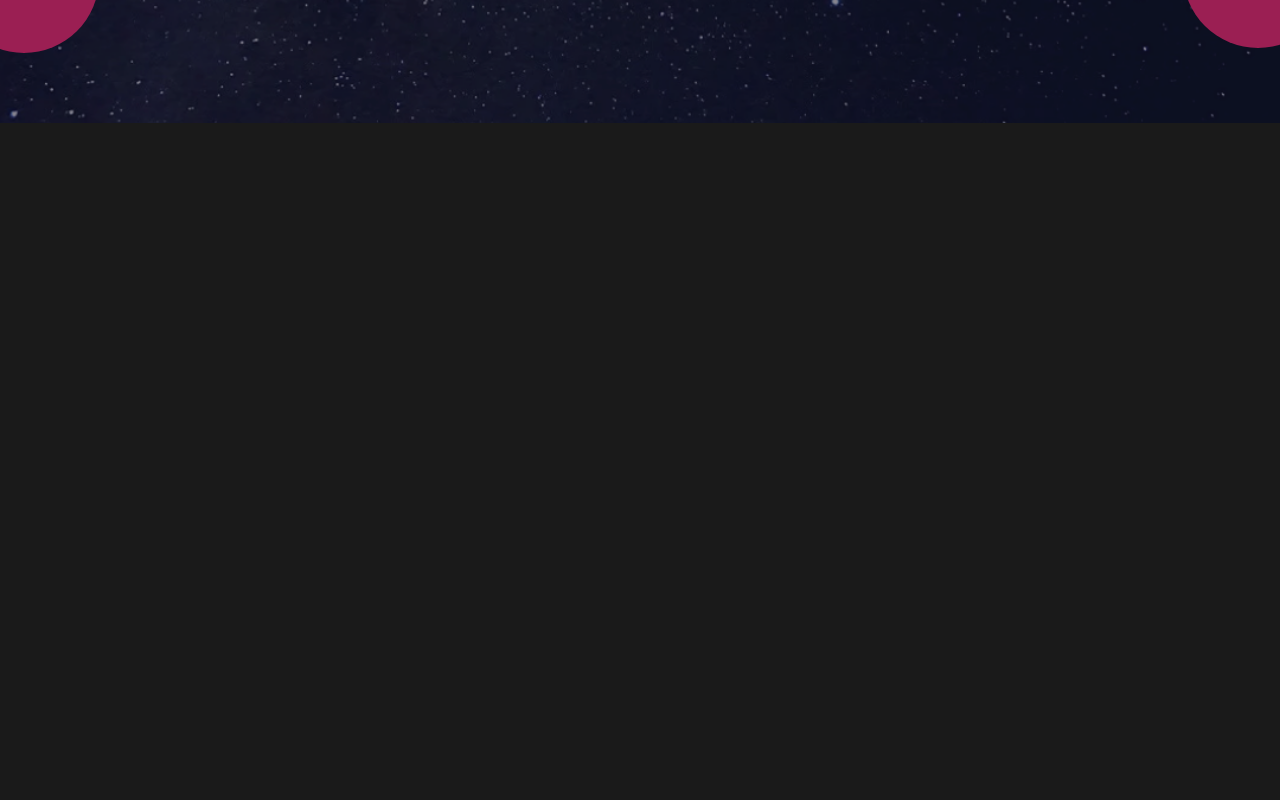
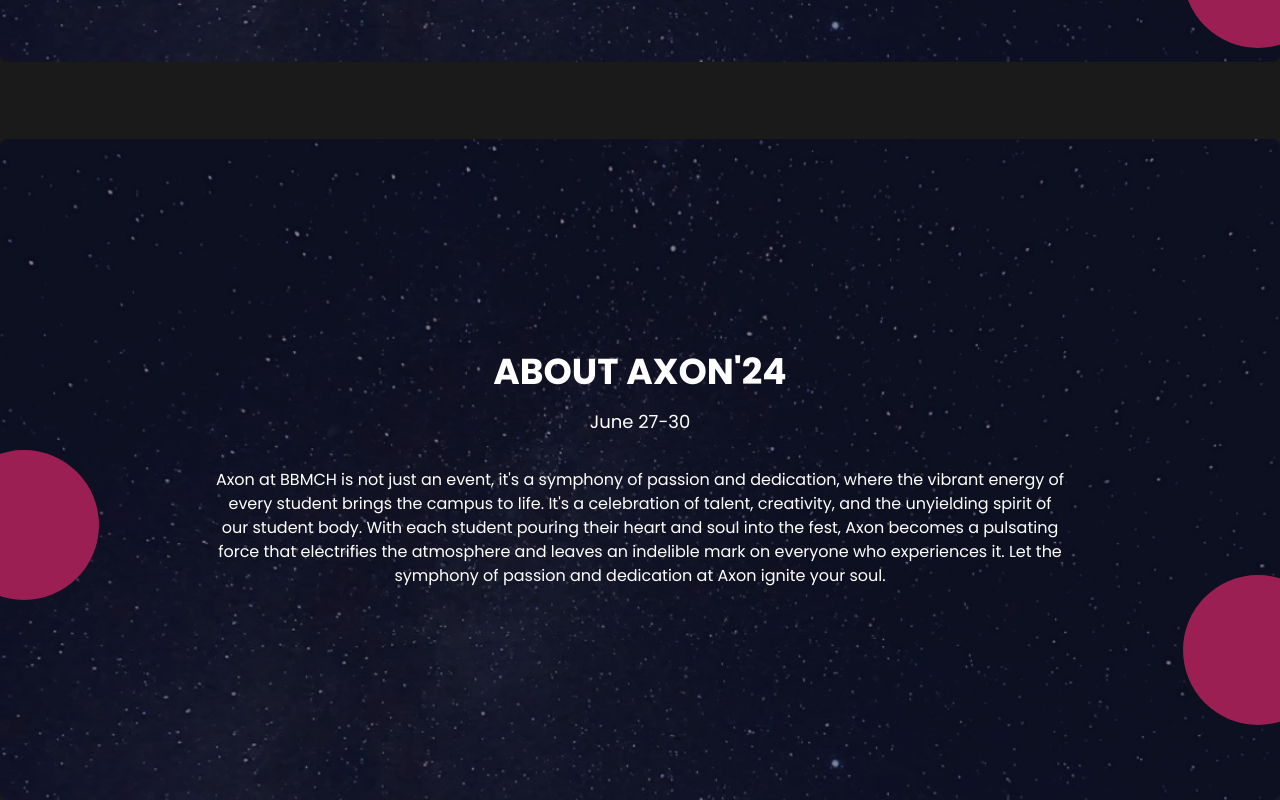
Before and after one commit to gajraj-m/BBMCH, a React (Vite) app: page /events in a window 1280 px wide. Shown: the part 677-1477 px from the top of the page. Before the commit the page ends 800 px from the top, so only its background shows below. Built offline with nearby package versions, Linux system fonts and the light colour scheme; no server answers; the database is empty.

Commit message:
register link can be added

```diff
--- a/src/pages/AdminPanel.jsx
+++ b/src/pages/AdminPanel.jsx
@@ -11,12 +11,20 @@
 } from "@/components/ui/dialog";
 import { v4 } from "uuid";
 import { ref, uploadBytes, getDownloadURL } from "firebase/storage";
-import { collection, addDoc, getDocs } from "firebase/firestore";
+import {
+  collection,
+  addDoc,
+  getDocs,
+  updateDoc,
+  doc,
+} from "firebase/firestore";
 import { storage, firebase, db } from "../config/firebase";
 import { useDispatch, useSelector } from "react-redux";
 
 const AdminPanel = () => {
   const [formData, setFormData] = useState({});
+  const [brochureFormData, setBrochureFormData] = useState({});
+  const [registerFormData, setRegisterFormData] = useState({});
   const [image, setImage] = useState(null);
   const [imageUrl, setImageUrl] = useState("");
   const { currentUser } = useSelector((state) => state.user);
@@ -48,6 +56,17 @@
 
   const handleChange = (e) => {
     setFormData({ ...formData, [e.target.id]: e.target.value });
+  };
+
+  const handleBrochureChange = (e) => {
+    setBrochureFormData({ ...brochureFormData, [e.target.id]: e.target.value });
+  };
+
+  const handleRegisterChange = (e) => {
+    setRegisterFormData({
+      ...registerFormData,
+      [e.target.id]: e.target.value,
+    });
   };
 
   const handleSubmit = async (e) => {
@@ -91,6 +110,30 @@
       console.log(error);
     }
   };
+
+  const handleBrochureSave = async (e) => {
+    e.preventDefault();
+    try {
+      const dataRef = doc(db, "data", "constants"); // Reference to the specific document
+
+      const updateData = { ["brochure"]: brochureFormData.brochure }; // Update object with field and value
+      await updateDoc(dataRef, updateData);
+    } catch (error) {
+      console.error("Error updating document:", error);
+    }
+  };
+
+    const handleRegisterSave = async (e) => {
+      e.preventDefault();
+      try {
+        const dataRef = doc(db, "data", "constants"); // Reference to the specific document
+
+        const updateData = { ["register"]: registerFormData.register }; // Update object with field and value
+        await updateDoc(dataRef, updateData);
+      } catch (error) {
+        console.error("Error updating document:", error);
+      }
+    };
 
   const handleImageChange = (event) => {
     const file = event.target.files[0];
@@ -159,6 +202,74 @@
         </DialogContent>
       </Dialog>
 
+      {/* add brochure */}
+      <Dialog>
+        <DialogTrigger>
+          <Button className="text-gray-700 mt-24 ml-16">
+            Add Brochure Link
+          </Button>
+        </DialogTrigger>
+        <DialogContent>
+          <DialogHeader>
+            <DialogTitle>Select your files to upload</DialogTitle>
+          </DialogHeader>
+          <div>
+            <form onSubmit={handleBrochureSave} className="flex flex-col gap-4">
+              <input
+                type="text"
+                placeholder="Brochure link"
+                id="brochure"
+                className="bg-slate-100 rounded-md p-2 text-xs text-black"
+                onChange={handleBrochureChange}
+              />
+
+              <button
+                // disabled={loading}
+                className="bg-slate-700 text-white p-3 rounded-lg uppercase hover:opacity-95 disabled:opacity-80"
+              >
+                {/* {loading ? "Loading..." : "Save"} */}
+                Save
+              </button>
+              {/* <OAuth /> */}
+            </form>
+          </div>
+        </DialogContent>
+      </Dialog>
+
+      {/* add register */}
+      <Dialog>
+        <DialogTrigger>
+          <Button className="text-gray-700 mt-24 ml-16">
+            Add Register Link
+          </Button>
+        </DialogTrigger>
+        <DialogContent>
+          <DialogHeader>
+            <DialogTitle>Select your files to upload</DialogTitle>
+          </DialogHeader>
+          <div>
+            <form onSubmit={handleRegisterSave} className="flex flex-col gap-4">
+              <input
+                type="text"
+                placeholder="Register Link"
+                id="register"
+                className="bg-slate-100 rounded-md p-2 text-xs text-black"
+                onChange={handleRegisterChange}
+              />
+
+              <button
+                // disabled={loading}
+                className="bg-slate-700 text-white p-3 rounded-lg uppercase hover:opacity-95 disabled:opacity-80"
+              >
+                {/* {loading ? "Loading..." : "Save"} */}
+                Save
+              </button>
+              {/* <OAuth /> */}
+            </form>
+          </div>
+        </DialogContent>
+      </Dialog>
+
       <div className="flex flex-row space-x-6 mt-8">
         {blogPosts.map((post) => (
           <Link
--- a/src/pages/Events.jsx
+++ b/src/pages/Events.jsx
@@ -1,8 +1,41 @@
-import React from "react";
+import React, { useEffect, useState } from "react";
 import Background from "../assets/bg.png";
 import Axon from "../assets/AXON.png";
+import {
+  collection,
+  addDoc,
+  getDoc,
+  updateDoc,
+  doc,
+} from "firebase/firestore";
+import { storage, firebase, db } from "../config/firebase";
 
 const Events = () => {
+  const [brochureLink, setBrochureLink] = useState("");
+  const [registerLink, setRegisterLink] = useState("");
+
+  useEffect(() => {
+    const fetchEventData = async () => {
+      try {
+        const dataRef = doc(db, "data", "constants"); // Reference to the specific document
+        const docSnap = await getDoc(dataRef);
+
+        if (docSnap.exists) {
+          const data = docSnap.data();
+          setBrochureLink(data.brochure)
+          setRegisterLink(data.register)
+        } else {
+          console.log("No document found!");
+        }
+      } catch (error) {
+        console.error("Error fetching document:", error);
+      }
+    };
+
+    // Call the function to fetch blog posts
+    fetchEventData();
+  }, []);
+
   return (
     <div className="overflow-hidden">
       <div className="relative h-screen flex items-center justify-center">
@@ -34,13 +67,23 @@
             <img src={Axon} alt="" className="w-1/2 rounded-lg mx-auto mt-8" />
           </div>
           <div className="flex flex-row w-2/3 justify-around mt-16 items-center mx-auto">
-            <button className="w-1/4 bg-[#9b1f53] h-12 rounded-full hover:scale-105 duration-150">
+            <button
+              className="w-1/4 bg-[#9b1f53] h-12 rounded-full hover:scale-105 duration-150"
+              onClick={() =>
+                window.open(brochureLink, "_blank", "noopener,noreferrer")
+              }
+            >
               <div className="flex flex-row space-x-2 items-center mx-auto w-fit">
                 <div className="bg-white h-3 w-3 rounded-full"></div>
                 <p>Brochure</p>
               </div>
             </button>
-            <button className="w-1/4 bg-[#9b1f53] h-12 rounded-full hover:scale-105 duration-150">
+            <button
+              className="w-1/4 bg-[#9b1f53] h-12 rounded-full hover:scale-105 duration-150"
+              onClick={() =>
+                window.open(registerLink, "_blank", "noopener,noreferrer")
+              }
+            >
               {" "}
               <div className="flex flex-row space-x-2 items-center mx-auto w-fit">
                 <div className="bg-white h-3 w-3 rounded-full"></div>
@@ -64,6 +107,61 @@
           }}
         />
       </div>
+
+      {/* something about the event */}
+      <div className="relative flex items-center justify-center">
+        {/* Background image with red circle in bottom left corner */}
+        <div className="mt-4 rounded-lg" data-aos="zoom-out">
+          <img
+            src={Background}
+            alt=""
+            className="w-screen rounded-lg opacity-60"
+          />
+          <div
+            style={{
+              width: "150px",
+              height: "150px",
+              background: "#9b1f53",
+              borderRadius: "50%",
+              position: "absolute",
+              bottom: "19%",
+              left: "-4%",
+              transform: "translateY(-50%)", // Adjust for circle position
+            }}
+          />
+        </div>
+
+        <div className="absolute text-white text-center">
+          <p className="my-4 text-4xl font-bold">ABOUT AXON&apos;24</p>
+          <p className="text-lg">June 27-30</p>
+          <div className="flex flex-row w-2/3 justify-around mt-8 items-center mx-auto">
+            <p>
+              Axon at BBMCH is not just an event, it&apos;s a symphony of
+              passion and dedication, where the vibrant energy of every student
+              brings the campus to life. It&apos;s a celebration of talent,
+              creativity, and the unyielding spirit of our student body. With
+              each student pouring their heart and soul into the fest, Axon
+              becomes a pulsating force that electrifies the atmosphere and
+              leaves an indelible mark on everyone who experiences it. Let the
+              symphony of passion and dedication at Axon ignite your soul.
+            </p>
+          </div>
+        </div>
+
+        {/* Red circle in bottom right corner */}
+        <div
+          style={{
+            width: "150px",
+            height: "150px",
+            background: "#9b1f53",
+            borderRadius: "50%",
+            position: "absolute",
+            bottom: "0",
+            right: "-10%",
+            transform: "translateY(-50%) translateX(-50%)", // Adjust for circle position
+          }}
+        />
+      </div>
     </div>
   );
 };
```
Also changed, not shown: src/assets/bg.png.
